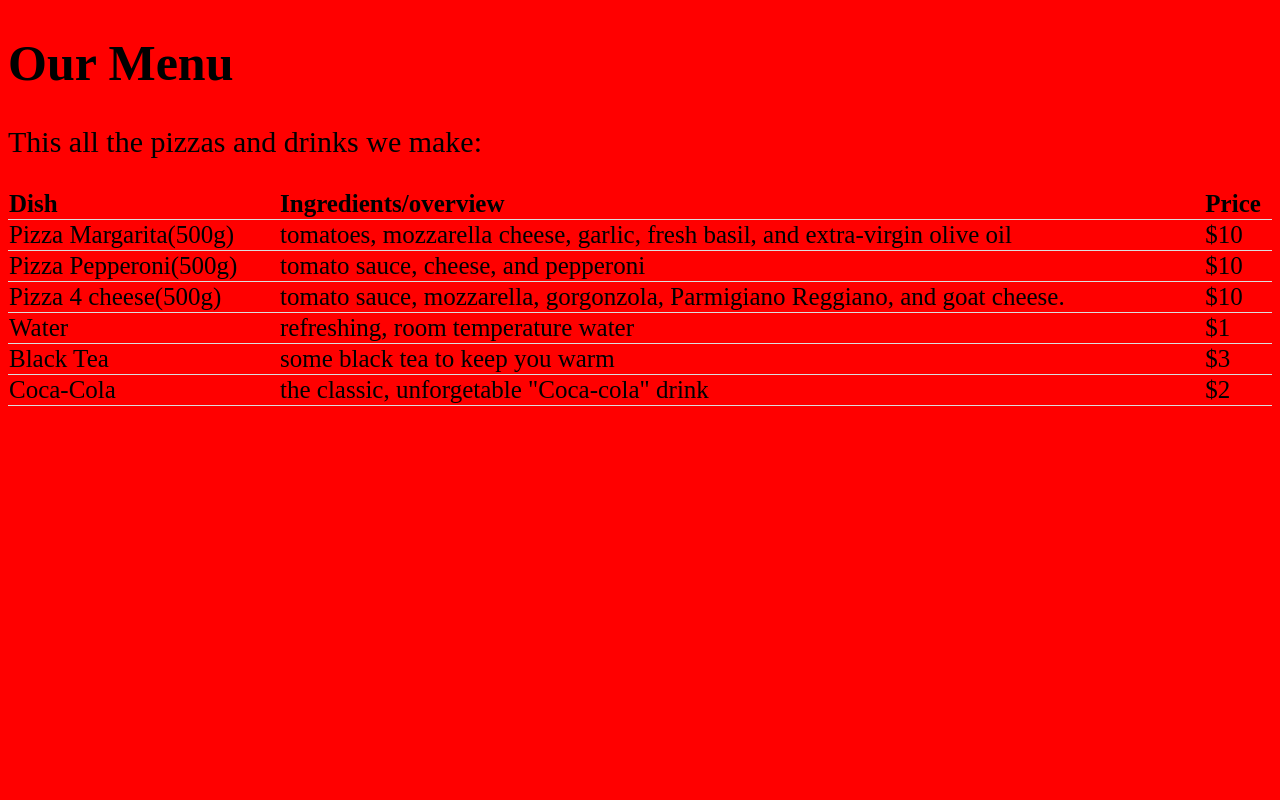
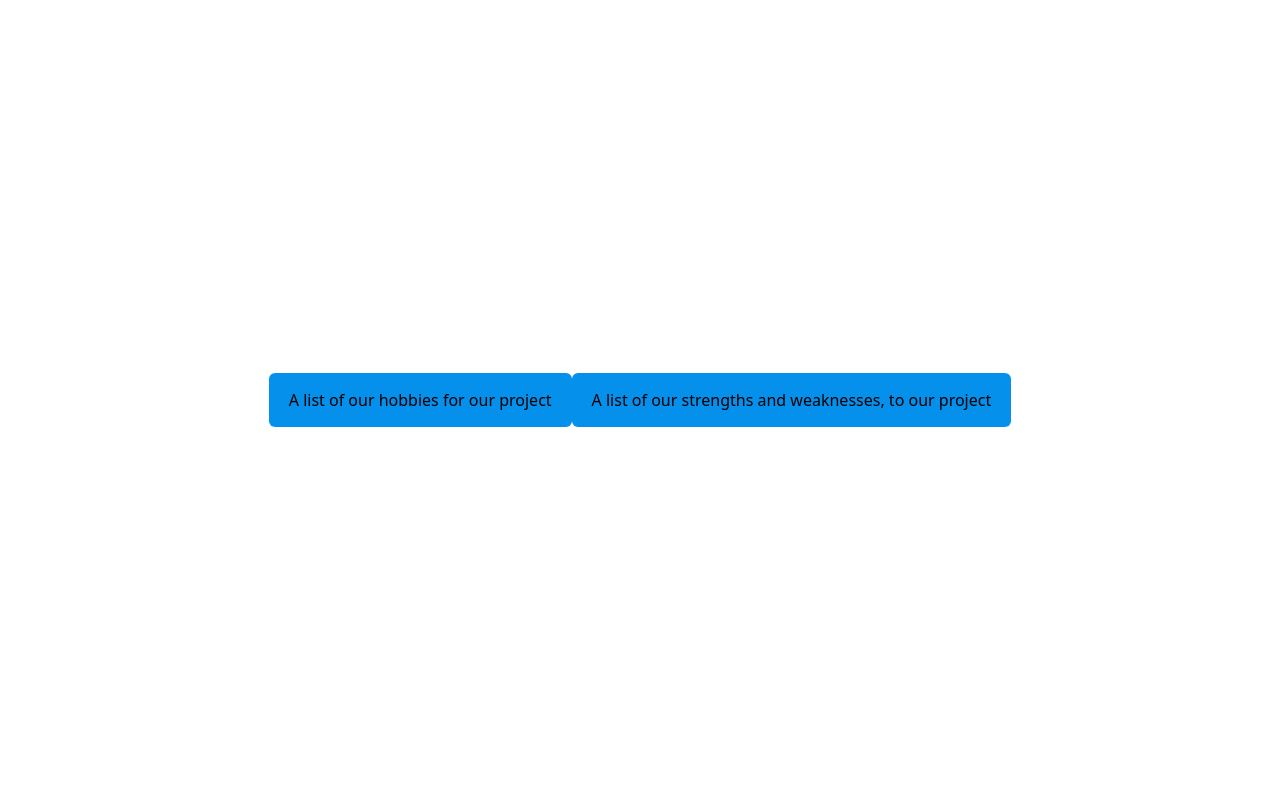
Before and after one commit to Flugerops/flask, a Flask app: template templates/menu.html in a window 1280 px wide. Run offline with Flask 3, Linux system fonts and the light colour scheme; the template is opened without the code that fills it, so the values that code supplies are empty.

Commit message:
new changes

```diff
--- a/app/routes/default.py
+++ b/app/routes/default.py
@@ -3,37 +3,32 @@ from flask import render_template
 
 @app.route("/")
 def index():
-    return render_template("_index.html", title="Zmiini Novatori")
+    return render_template("menu.html", title="Zmiini Novatori")
 
 
-@app.route("/results")
-def results():
-    max_score = 100
-    test_name = "Name"
-    students = [
-    {
-        "name": "Yaromyr",
-        "score": 79
+@app.route("/ourhobbies")
+def ourhobbies():
+    ourhobbies = [
+        ("Leonid:", " Football, Programming, Gym"),
+        ("Bohdan:", " Programming, Gym, Games"),
+        ("Nazar:", " Chess, Table Tennis, Programming"),
+        ("Oleksandr:", " Programming, Games, Gym"),
 
-    },
-    {
-        "name": "Max",
-        "score": 95
-    },
-    {
-        "name": "Bogdan",
-        "score": 100
-    },
-    {
-        "name": "Leonid",
-        "score": 80
-    }]
+    ]
+    context = {
+        "ourhobbies" : ourhobbies,
+    }
+    return render_template("ourhobbies.html", **context)
 
+
+@app.route("/goodandbad")
+def goodbad():
+    goodandbad = [
+        ("Good: ", "Teamwork, Time Management, Knowledge"),
+        ("Bad: ", "404 Not Found")
+
+    ]
     context = {
-        "title": "Results",
-        "students": students,
-        "test_name" : test_name,
-        "max_score" : max_score
+        "goodandbad" : goodandbad,
     }
-
-    return render_template("results.html", **context)
+    return render_template("goodandbad.html", **context)
--- a/static/css/style_menu.css
+++ b/static/css/style_menu.css
@@ -1,20 +1,21 @@
-h1 {
-    font-size: 50px;
-  }
+.btn {
+    background: rgb(5, 144, 236);
+    padding: 15px 20px;
+    color:  #000000;
+    border: none;
+    font-family: inherit;
+    cursor: pointer;
+}
 
-  p {
-    font-size: 30px;
-  }
-table, th, td {
-    text-align: left;
-    font-size: 25px;
-  }
-table {
-    border-collapse: collapse;
-    width: 100%;
-  }
-
-  tr {
-    border-bottom: 1px solid #ddd;
-  }
-td:hover {background-color: #ece505;}
+.btn:hover {
+    opacity: 0.7;
+    width: 129px;
+    border-radius: 18px;
+    box-shadow: 4px 4px 14px rgb(0, 5, 164);
+}
+.center {
+  display: block;
+  margin-left: auto;
+  margin-right: auto;
+  width: 50%;
+}
--- a/templates/menu.html
+++ b/templates/menu.html
@@ -1,54 +1,43 @@
 <!DOCTYPE html>
 <html lang="en">
 <head>
-    <meta charset="UTF-8">
-    <meta name="viewport" content="width=device-width, initial-scale=1.0">
-    <link href="{{ url_for('static', filename='css/style_menu.css') }}" rel="stylesheet" >
+  <meta charset="UTF-8">
+  <meta name="viewport" content="width=device-width, initial-scale=1.0">
+  <title>Main Page</title>
+  <link href="https://cdn.jsdelivr.net/npm/bootstrap@5.3.3/dist/css/bootstrap.min.css"
+   rel="stylesheet"
+   integrity="sha384-QWTKZyjpPEjISv5WaRU9OFeRpok6YctnYmDr5pNlyT2bRjXh0JMhjY6hW+ALEwIH"
+    crossorigin="anonymous">
+    <link rel="stylesheet" href="style_menu.css">
 
-    <title>Orderman-Amazing Pizza</title>
+
 </head>
+<style>
 
-<body style="background-color:red;">
-    <h1>Our Menu</h1>
-    <p>This all the pizzas and drinks we make:</p>
-    <table style="width:100%">
-        <tr>
-          <th>Dish</th>
-          <th>Ingredients/overview</th>
-          <th>Price</th>
-        </tr>
-        <tr>
-          <td>Pizza Margarita(500g)</td>
-          <td>tomatoes, mozzarella cheese, garlic, fresh basil, and extra-virgin olive oil</td>
-          <td>$10</td>
-        </tr>
-        <tr>
-          <td>Pizza Pepperoni(500g)</td>
-          <td>tomato sauce, cheese, and pepperoni</td>
-          <td>$10</td>
-        </tr>
-        <tr>
-            <td>Pizza 4 cheese(500g)</td>
-            <td>tomato sauce, mozzarella, gorgonzola, Parmigiano Reggiano, and goat cheese.</td>
-            <td>$10</td>
-        </tr>
-        <tr>
-            <td>Water</td>
-            <td>refreshing, room temperature water</td>
-            <td>$1</td>
-        </tr>
-        <tr>
-            <td>Black Tea</td>
-            <td>some black tea to keep you warm</td>
-            <td>$3</td>
-        </tr>
-        <tr>
-            <td>Coca-Cola</td>
-            <td>the classic, unforgetable "Coca-cola" drink</td>
-            <td>$2</td>
-        </tr>
 
-      </table>
+    html, body {
+      height: 100%;
+      margin: 0;
+    }
+
+    .container {
+      display: flex;
+      justify-content: center;
+      align-items: center;
+      height: 100%;
+    }
+
+</style>
+<body>
+
+
+  <div class="container">
+    <a href="ourhobbies" class="btn btn-primary">A list of our hobbies for our project</a>
+    <br><br>
+    <a href="goodandbad" class="btn btn-primary">A list of our strengths and weaknesses, to our project</a>
+
+  </div>
+
 
 </body>
 </html>
--- /dev/null
+++ b/templates/ourhobbies.html
@@ -0,0 +1,5 @@
+{% block content %}
+<h1>Our Hobbies</h1>
+{% from '_helpers.html' import render_iterable %}
+{{ render_iterable(ourhobbies) }}
+{% endblock %}
```
Also changed, not shown: static/css/style_index.css (+0 -14 lines), templates/_base.html (added, +23 -0 lines), templates/_helpers.html (added, +25 -0 lines), templates/goodandbad.html (added, +7 -0 lines), templates/results.html (deleted, +0 -24 lines).
